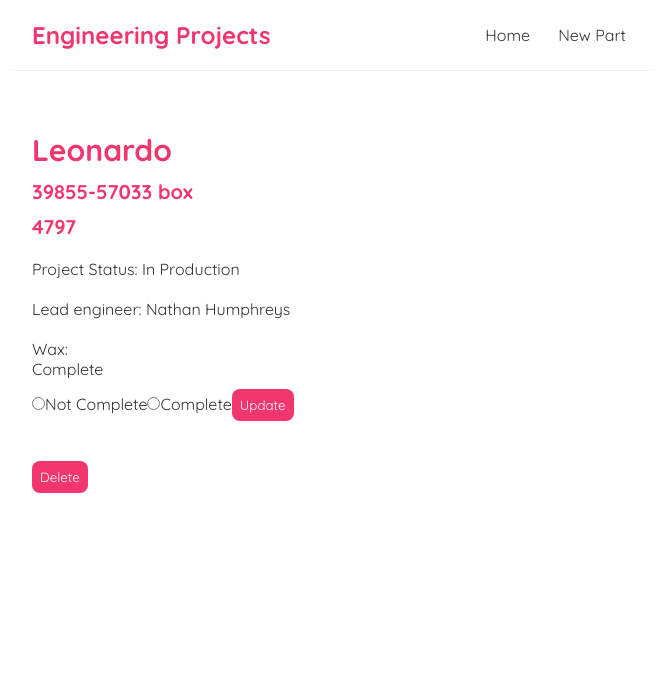
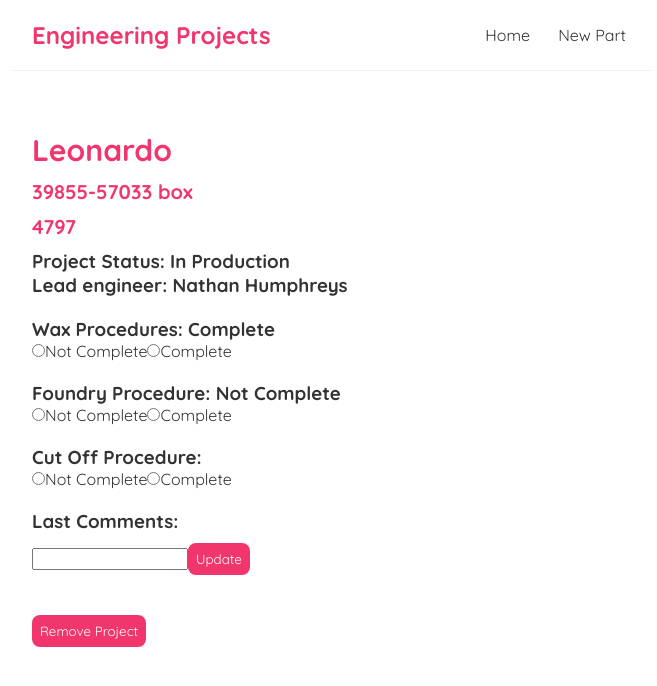
Before and after one commit to Wxmnath/engineering-samples-tracker, a React (Create React App) app: page /projects/1 in a window 1280 px wide. Shown: the top 686 px of the page, without its empty margins (308-965 px from the left). Built offline with nearby package versions, Linux system fonts and the light colour scheme; data requests are answered from the project's data file.

Commit message:
changes made to create page adding additional information and axios added to the delete request

```diff
--- a/src/Components/Create.js
+++ b/src/Components/Create.js
@@ -9,6 +9,7 @@ function Create() {
   const [Engineer, setEngineer] = useState("");
   const [Customer, setCustomer] = useState("");
   const [WaxProcedure, setWaxProcedure] = useState("");
+  const [FoundryProcedure, setFoundryProcedure] = useState("");
 
   const [Description, setDescription] = useState("");
   const [isPending, setIsPending] = useState(false);
@@ -79,10 +80,11 @@ function Create() {
 
         <label>Project Status:</label>
         <select value={Stage} onChange={(e) => setStage(e.target.value)}>
+          <option value="Contract Review">Contract Review</option>
           <option value="Tooling">Tooling</option>
           <option value="NPM">NPM</option>
-          <option value="In Production">In Production</option>
-          <option value="Contract Review">Contract Review</option>
+          <option value="Samples In WIP">Samples In WIP</option>
+          <option value="FAIR Stage">FAIR Stage</option>
         </select>
 
         <label>Lead Engineer: </label>
@@ -102,6 +104,14 @@ function Create() {
           <option value="Not Complete">Not Complete</option>
           <option value="Complete">Complete</option>
         </select>
+        <label>Foundry Procedure: </label>
+        <select
+          value={FoundryProcedure}
+          onChange={(e) => setFoundryProcedure(e.target.value)}
+        >
+          <option value="Not Complete">Not Complete</option>
+          <option value="Complete">Complete</option>
+        </select>
 
         {!isPending && <button type="submit">Add Job</button>}
         {isPending && (
--- a/src/Components/ProjectDetails.js
+++ b/src/Components/ProjectDetails.js
@@ -7,6 +7,10 @@ import useFetch from "./useFetch";
 
 function ProjectDetails() {
   const [waxProcedure, setWaxProcedure] = useState("");
+  const [foundryProcedure, setFoundryProcedure] = useState("");
+  const [cutOffProcedure, setCutOffProcedure] = useState("");
+  const [commentsAdded, setCommentsAdded] = useState("");
+
   const { id } = useParams();
   const {
     data: project, // data is now called project
@@ -15,36 +19,21 @@ function ProjectDetails() {
   } = useFetch(`http://localhost:8000/ProjectsData/${id}`); // Reusing custom hook from useFetch component
   const history = useNavigate();
 
-  const handleClickDelete = () => {
-    fetch(`http://localhost:8000/ProjectsData/${id}`, {
-      method: "DELETE",
-    }).then(() => {
+  const handleClickDelete = async () => {
+    await axios.delete(`http://localhost:8000/ProjectsData/${id}`).then(() => {
       history("/");
     });
   };
 
-  const handleUpdate = async (e) => {
-    e.preventDefault();
+  const handleUpdate = async () => {
+    // e.preventDefault();
 
-    const res = await axios.patch(`http://localhost:8000/ProjectsData/${id}`, {
+    await axios.patch(`http://localhost:8000/ProjectsData/${id}`, {
       WaxProcedure: waxProcedure,
+      FoundryProcedure: foundryProcedure,
+      CutOffProcedure: cutOffProcedure,
+      comments: commentsAdded,
     });
-    console.log(res);
-
-    //   project.WaxProcedure = WaxProcedure;
-    //   console.log(project);
-    //   fetch(`http://localhost:8000/ProjectsData/${id}`, {
-    //     method: "PATCH",
-    //     headers: {
-    //       "Content-type": "application/json",
-    //       body: JSON.stringify({ WaxProcedure: "Not Complete" }),
-    //     },
-    //   })
-    //     .then((response) => {
-    //       console.log(response);
-    //       return response.json();
-    //     })
-    //     .then((data) => console.log(data));
   };
 
   return (
@@ -58,12 +47,11 @@ function ProjectDetails() {
             {project.Part} {project.Description}
           </h2>
           <h2>{project.Tool}</h2>
-          <div>Project Status: {project.Stage}</div>
-          <p>Lead engineer: {project.Engineer}</p>
-
+          <h3>Project Status: {project.Stage}</h3>
+          <h3>Lead engineer: {project.Engineer}</h3>
           <div className="procedure-list">
             <form>
-              Wax: <p>{project.WaxProcedure}</p>
+              <h3>Wax Procedures: {project.WaxProcedure}</h3>
               <input
                 type="radio"
                 name="waxprocedure"
@@ -80,13 +68,58 @@ function ProjectDetails() {
                 onChange={(e) => setWaxProcedure(e.currentTarget.value)}
               />
               Complete
+              <div>
+                <h3>Foundry Procedure: {project.FoundryProcedure}</h3>
+                <input
+                  type="radio"
+                  name="foundryprocedure"
+                  value="Not Complete"
+                  required
+                  onChange={(e) => setFoundryProcedure(e.currentTarget.value)}
+                />
+                Not Complete
+                <input
+                  type="radio"
+                  name="foundryprocedure"
+                  value="Complete"
+                  required
+                  onChange={(e) => setFoundryProcedure(e.currentTarget.value)}
+                />
+                Complete
+              </div>
+              <div>
+                <h3>Cut Off Procedure: {project.CutOffProcedure}</h3>
+                <input
+                  type="radio"
+                  name="cutoffprocedure"
+                  value="Not Complete"
+                  required
+                  onChange={(e) => setCutOffProcedure(e.currentTarget.value)}
+                />
+                Not Complete
+                <input
+                  type="radio"
+                  name="cutoffprocedure"
+                  value="Complete"
+                  required
+                  onChange={(e) => setCutOffProcedure(e.currentTarget.value)}
+                />
+                Complete
+              </div>
+              <h3>Last Comments:</h3> {project.comments}
+              <input
+                type="text"
+                name="name"
+                value={commentsAdded}
+                onChange={(e) => setCommentsAdded(e.currentTarget.value)}
+              />
               <button type="submit" onClick={handleUpdate}>
                 Update
               </button>
             </form>
           </div>
           <button type="submit" onClick={handleClickDelete}>
-            Delete
+            Remove Project
           </button>
         </article>
       )}
```
